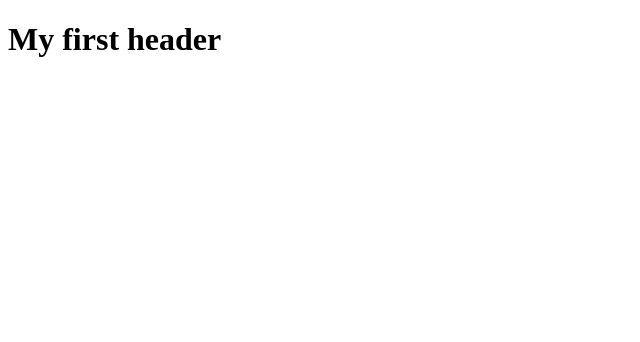
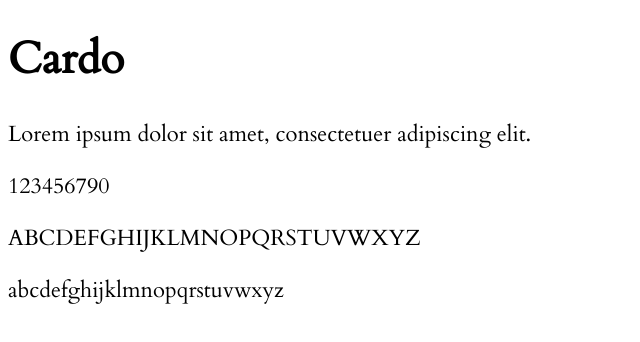
Before and after one commit to danipmacias/danipmacias.github.io, a plain HTML site: page index.html in a window 1280 px wide. Shown: the whole page, without its empty margins (0-640 px from the left). Drawn offline with Linux system fonts and the light colour scheme.

Commit message:
font index.html

```diff
--- a/index.html
+++ b/index.html
@@ -1,17 +1,20 @@
-<!DOCTYPE html PUBLIC "-//W3C//DTD HTML 4.01//EN" "http://www.w3.org/TR/html4/strict.dtd">
+<!DOCTYPE html>
 <html>
 <head>
-  <meta http-equiv="Content-Type" content="text/html; charset=utf-8">
-  <meta http-equiv="Content-Style-Type" content="text/css">
-  <title></title>
-  <meta name="Generator" content="Cocoa HTML Writer">
-  <meta name="CocoaVersion" content="2299.5">
-  <style type="text/css">
-    p.p1 {margin: 0.0px 0.0px 0.0px 0.0px; font: 12.0px Times; -webkit-text-stroke: #000000}
-    span.s1 {font-kerning: none}
-  </style>
+<link href='https://fonts.googleapis.com/css?family=Cardo' rel='stylesheet'>
+<style>
+body {
+    font-family: 'Cardo';font-size: 22px;
+}
+</style>
 </head>
 <body>
-<h1>My first header</h1>
+
+<h1>Cardo</h1>
+<p>Lorem ipsum dolor sit amet, consectetuer adipiscing elit.</p>
+<p>123456790</p>
+<p>ABCDEFGHIJKLMNOPQRSTUVWXYZ</p>
+<p>abcdefghijklmnopqrstuvwxyz</p>
+
 </body>
 </html>
```
